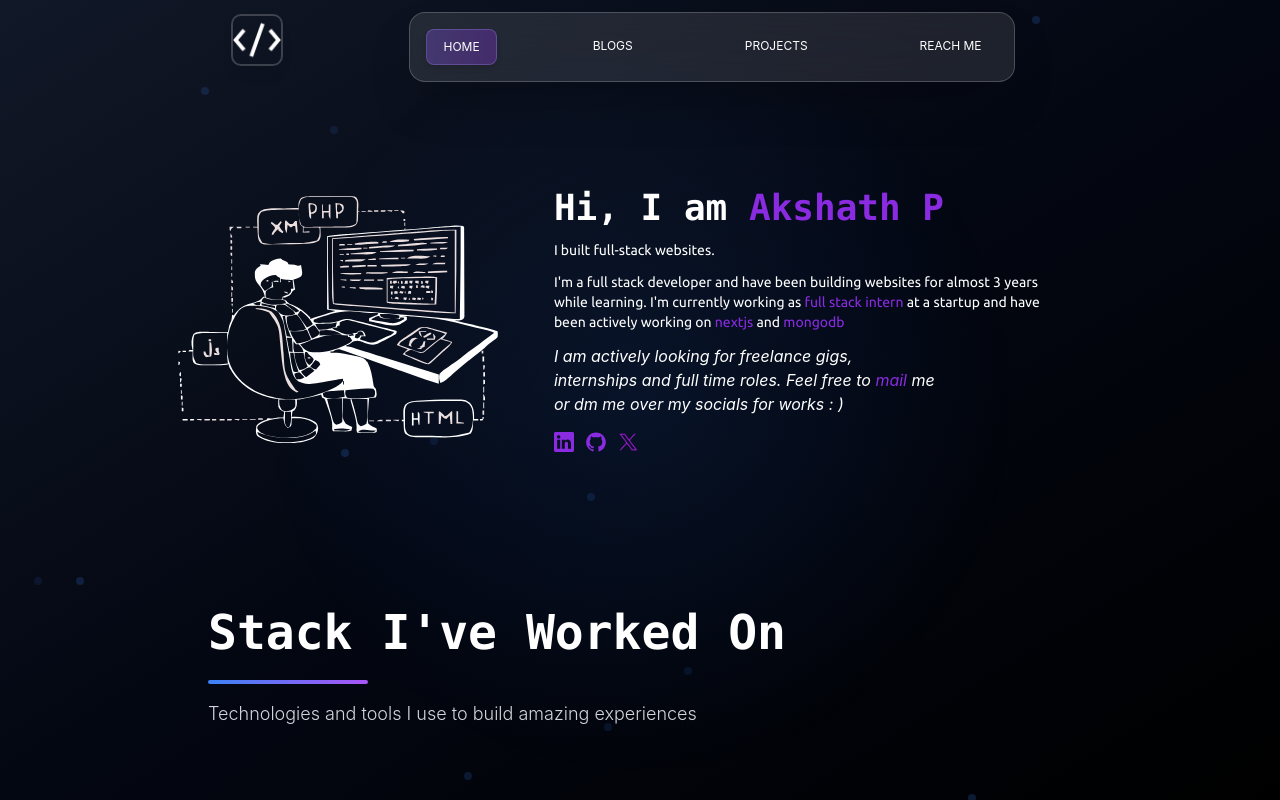
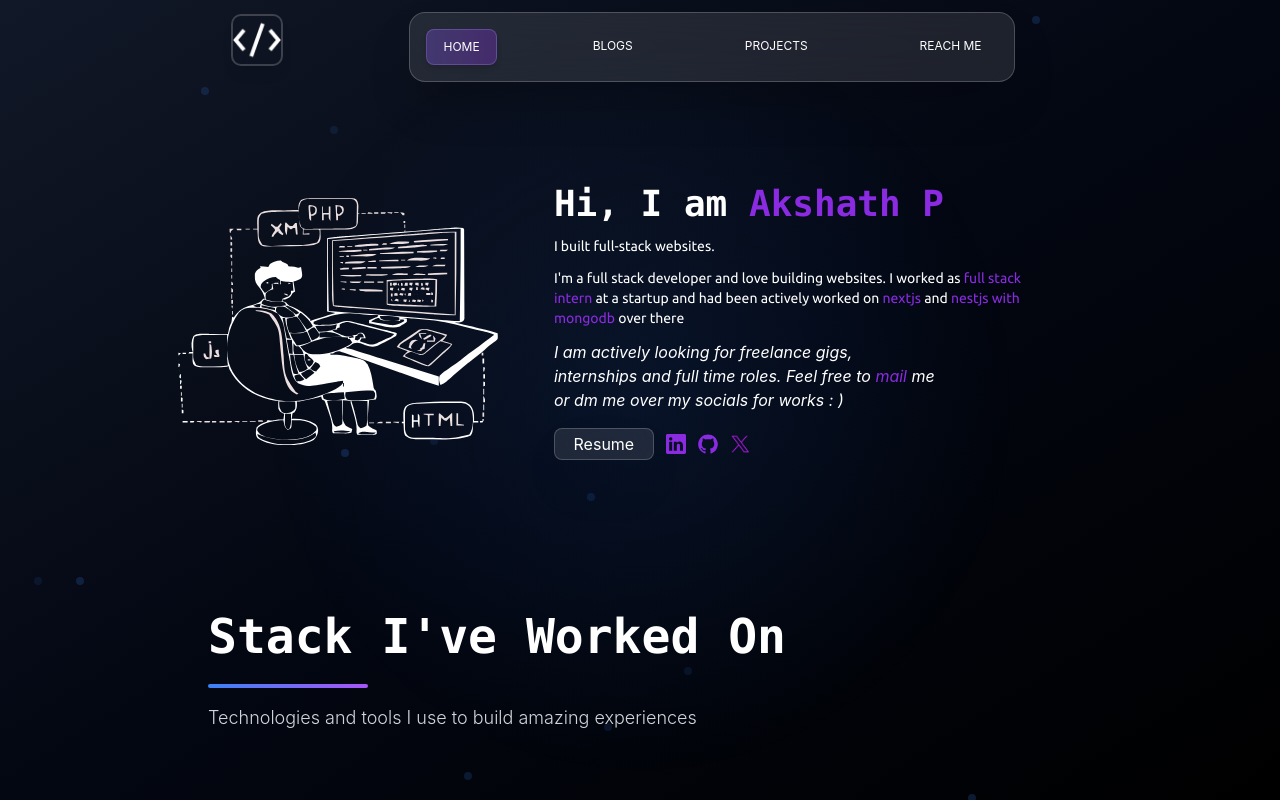
Before and after one commit to AKSHATH99/Personal-Website, a React (Create React App) app: page / in a window 1280 px wide. Shown: the top 800 px of the page. Built offline with nearby package versions, Linux system fonts and the light colour scheme; a web font is replaced by a local one.

Commit message:
ui updates

```diff
--- a/src/components/Body.js
+++ b/src/components/Body.js
@@ -142,8 +142,8 @@ const Body = () => {
               className="w-full md:w-[500px] mt-3 md:text-sm md:-ml-0 font-ubuntu"
               variants={itemVariants}
             >
-              I'm a full stack developer and have been building websites for almost 3 years while learning.
-              I'm currently working as{" "}
+              I'm a full stack developer and love building websites.
+              I worked as{" "}
               <motion.span
                 className="text-themeViolet"
                 whileHover={{
@@ -153,7 +153,7 @@ const Body = () => {
               >
                 full stack intern
               </motion.span>{" "}
-              at a startup and have been actively working on{" "}
+              at a startup and had  been actively worked on{" "}
               <motion.span
                 className="text-themeViolet"
                 whileHover={{
@@ -171,7 +171,10 @@ const Body = () => {
                   textShadow: "0 0 10px rgba(139, 92, 246, 0.5)"
                 }}
               >
-                mongodb
+                nestjs with mongodb
+              </motion.span>
+              <motion.span>{" "}
+                over there {" "}
               </motion.span>
             </motion.p>
 
@@ -203,10 +206,33 @@ const Body = () => {
   variants={itemVariants}
 >
   <a
+    href="/resume.pdf"  // replace with your actual resume file path
+    target="_blank"
+    rel="noopener noreferrer"
+    className="px-2 py-[3px] bg-white/10 backdrop-blur-xl rounded-lg
+               shadow-2xl border border-white/20
+               hover:bg-white/20 hover:scale-105
+               transition-all duration-300 hover:cursor-pointer
+               inline-flex items-center justify-center
+               h-full min-w-[100px]"
+    style={{ position: 'relative', zIndex: 10 }}
+    onClick={(e) => {
+      e.stopPropagation();
+      window.open('/resume.pdf', '_blank');
+    }}
+  >
+    <span>Resume</span>
+  </a>
+  <a
     href="https://www.linkedin.com/in/akshath-p-519939287/"
     target="_blank"
     rel="noopener noreferrer"
-                className="transform hover:scale-125 transition-transform duration-200"
+    className="transform hover:scale-125 transition-transform duration-200 inline-flex items-center justify-center"
+    style={{ zIndex: 10, position: 'relative' }}
+    onClick={(e) => {
+      e.stopPropagation();
+      window.open('https://www.linkedin.com/in/akshath-p-519939287/', '_blank');
+    }}
   >
     <img
       alt="linkedin-icon"
@@ -219,7 +245,12 @@ const Body = () => {
     href="https://github.com/AKSHATH99"
     target="_blank"
     rel="noopener noreferrer"
-                className="transform hover:scale-125 transition-transform duration-200"
+    className="transform hover:scale-125 transition-transform duration-200 inline-flex items-center justify-center"
+    style={{ zIndex: 10, position: 'relative' }}
+    onClick={(e) => {
+      e.stopPropagation();
+      window.open('https://github.com/AKSHATH99', '_blank');
+    }}
   >
     <img
       alt="git-icon"
@@ -232,15 +263,21 @@ const Body = () => {
     href="https://twitter.com/AkshathP2"
     target="_blank"
     rel="noopener noreferrer"
-                className="transform hover:scale-125 transition-transform duration-200"
+    className="transform hover:scale-125 transition-transform duration-200 inline-flex items-center justify-center"
+    style={{ zIndex: 10, position: 'relative' }}
+    onClick={(e) => {
+      e.stopPropagation();
+      window.open('https://twitter.com/AkshathP2', '_blank');
+    }}
   >
     <img
-                  alt="icon"
+      alt="x-icon"
       className="h-5 w-5"
       src="/images/x.png"
     />
   </a>
 </motion.div>
+
           </motion.div>
         </div>
       </div>
```
Lines whose indentation alone changed are shown as unchanged.
